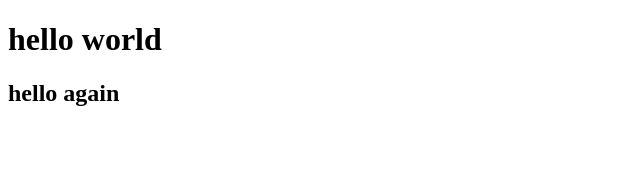
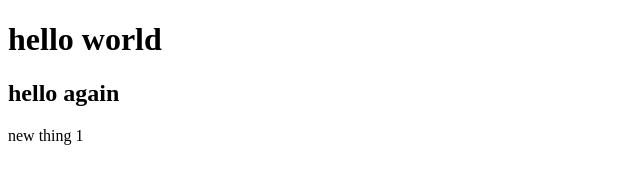
Before and after one commit to Skyler688/command-section, a plain HTML site: page index.html in a window 1280 px wide. Shown: the full height of the page, 0-640 px from the left. Drawn offline with Linux system fonts and the light colour scheme.

Commit message:
first commit

```diff
--- a/index.html
+++ b/index.html
@@ -8,5 +8,6 @@
   <!-- test -->
   <h1>hello world</h1>
   <h2>hello again</h2>
+  <p>new thing 1</p>
   <body></body>
 </html>
```
